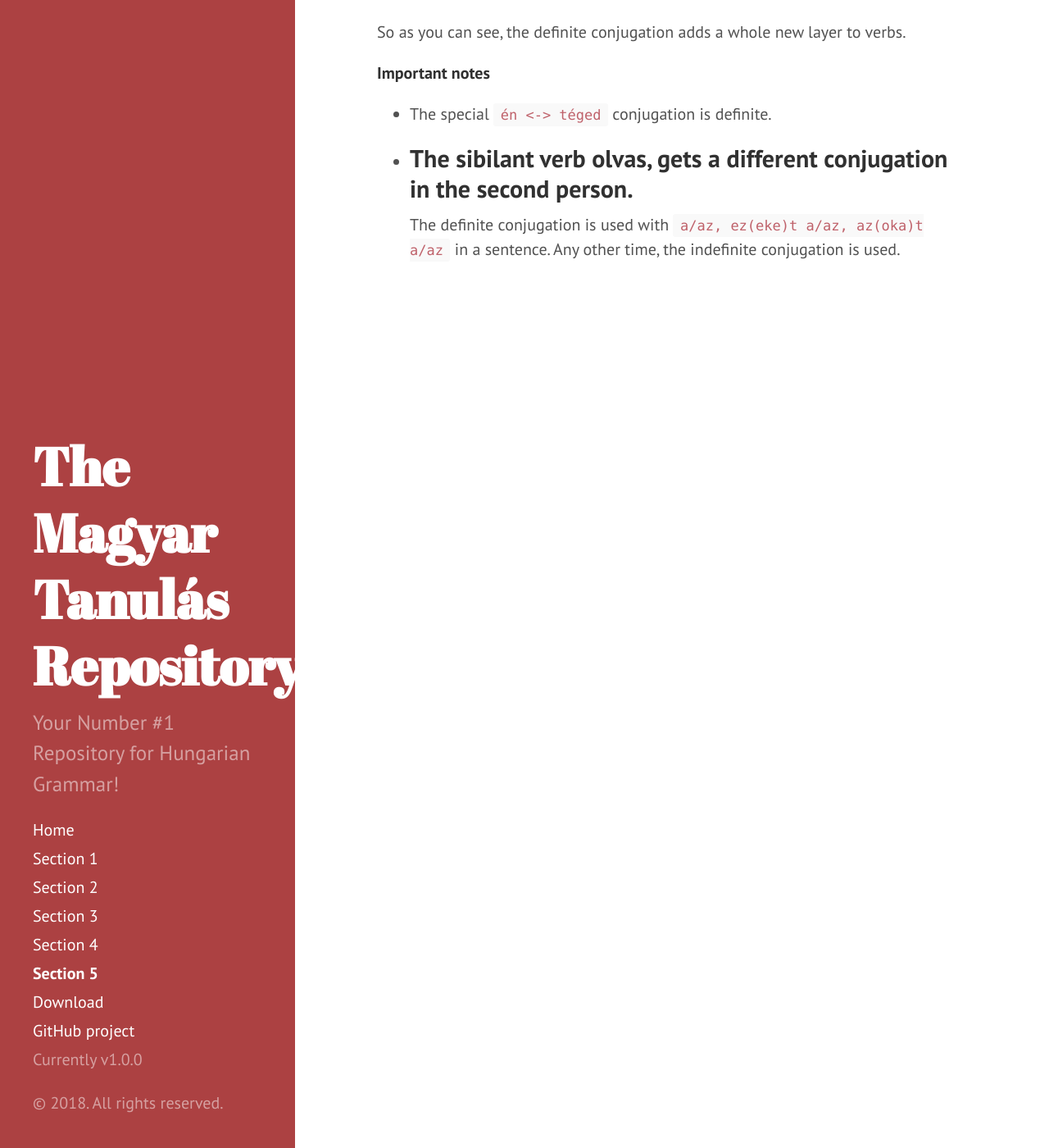
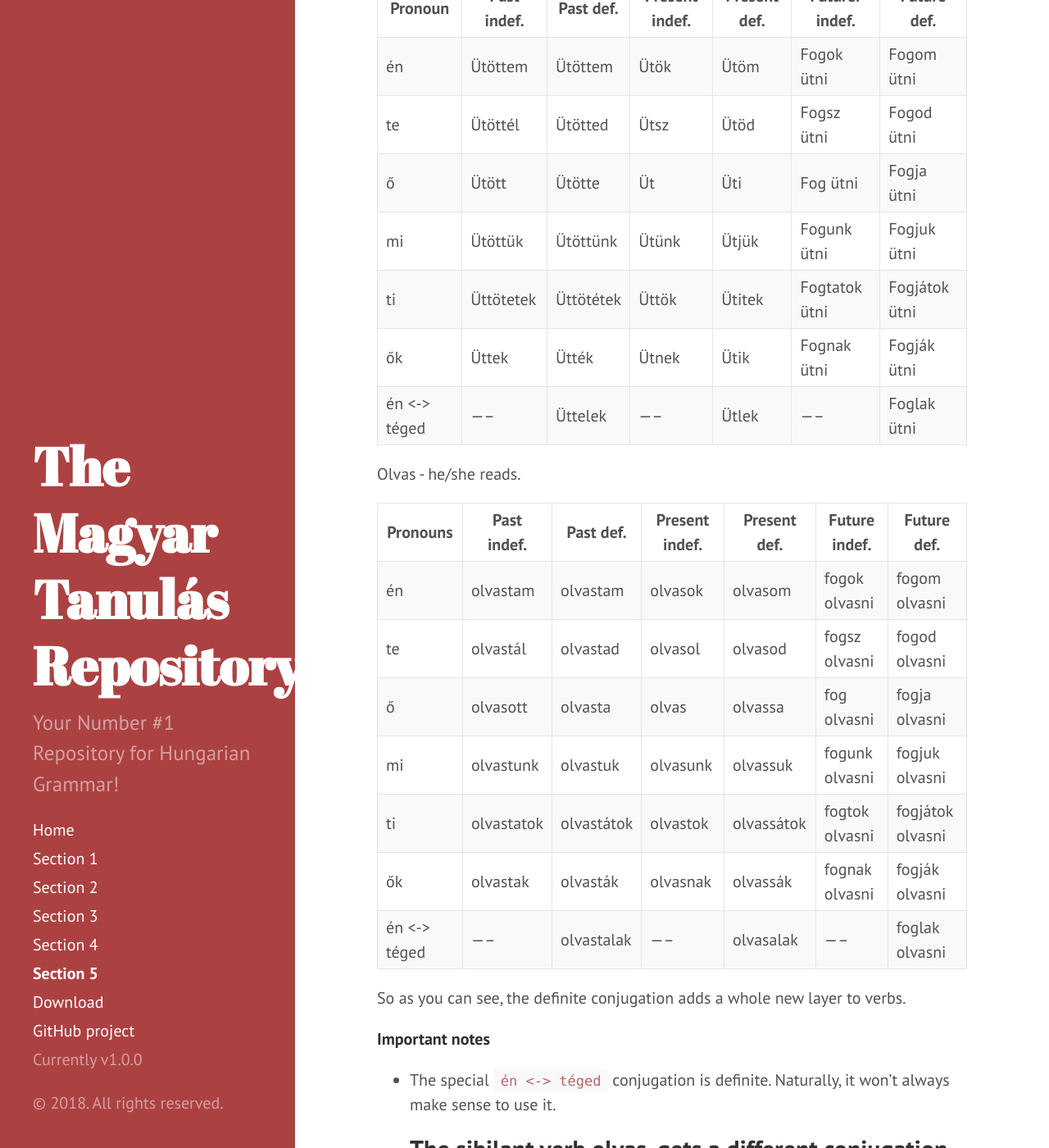
Before and after one commit to Magyartanulas/magyartanulas.github.io, a Jekyll site: the page built from Section5.md, in a window 1280 px wide and 1400 px high, scrolled down 2268 px. Shown: the whole window at 82% size. Built offline with Jekyll 4.4.1, drawn with Linux system fonts in a browser that asks for light colours; Markdown is read by kramdown in place of the engine named in the settings; some of the changed text lies outside the part shown.

Commit message:
Update Section5.md

```diff
--- a/Section5.md
+++ b/Section5.md
@@ -41,6 +41,16 @@
 
 Néz - he/she watches.
 
+| Pronouns     | Past indef. | Past def.  | Present indef. | Present def. | Future indef. | Future def.    |
+|--------------|-------------|------------|----------------|--------------|---------------|----------------|
+| én           | néztem      | néztem     | nézek          | nézem        | fogok nézni   | fogom nézni    |
+| te           | néztél      | nézted     | nézel          | nézed        | fogsz nézni   | fogod nézni    |
+| ő            | nézett      | nézte      | néz            | nézi         | fog nézni     | fogja nézni    |
+| mi           | néztünk     | néztük     | nézünk         | nézzük       | fogunk nézni  | fogjuk nézni   |
+| ti           | néztetek    | néztétek   | néztek         | nézitek      | fogtok nézni  | fogjátok nézni |
+| ők           | néztek      | nézték     | néznek         | nézik        | fognak nézni  | fogják nézni   |
+| én <-> téged | -----       | nézettelek | -----          | nézlek       | -----         | foglak nézni   |
+
 Üt - he/she hits.
 
 | Pronoun      | Past indef. | Past def. | Present indef. | Present def. | Futurer indef. | Future def.   |
@@ -55,11 +65,21 @@
 
 Olvas - he/she reads.
 
+| Pronouns     | Past indef. | Past def.  | Present indef. | Present def. | Future indef.  | Future def.      |
+|--------------|-------------|------------|----------------|--------------|----------------|------------------|
+| én           | olvastam    | olvastam   | olvasok        | olvasom      | fogok olvasni  | fogom olvasni    |
+| te           | olvastál    | olvastad   | olvasol        | olvasod      | fogsz olvasni  | fogod olvasni    |
+| ő            | olvasott    | olvasta    | olvas          | olvassa      | fog olvasni    | fogja olvasni    |
+| mi           | olvastunk   | olvastuk   | olvasunk       | olvassuk     | fogunk olvasni | fogjuk olvasni   |
+| ti           | olvastatok  | olvastátok | olvastok       | olvassátok   | fogtok olvasni | fogjátok olvasni |
+| ők           | olvastak    | olvasták   | olvasnak       | olvassák     | fognak olvasni | fogják olvasni   |
+| én <-> téged | -----       | olvastalak | -----          | olvasalak    | -----          | foglak olvasni   |
+
 So as you can see, the definite conjugation adds a whole new layer to verbs.
 
 **Important notes**
 
-* The special `én <-> téged` conjugation is definite.
+* The special `én <-> téged` conjugation is definite. Naturally, it won't always make sense to use it.
 * The sibilant verb olvas, gets a different conjugation in the second person.
 ---
 The definite conjugation is used with `a/az, ez(eke)t a/az, az(oka)t a/az` in a sentence.
```
